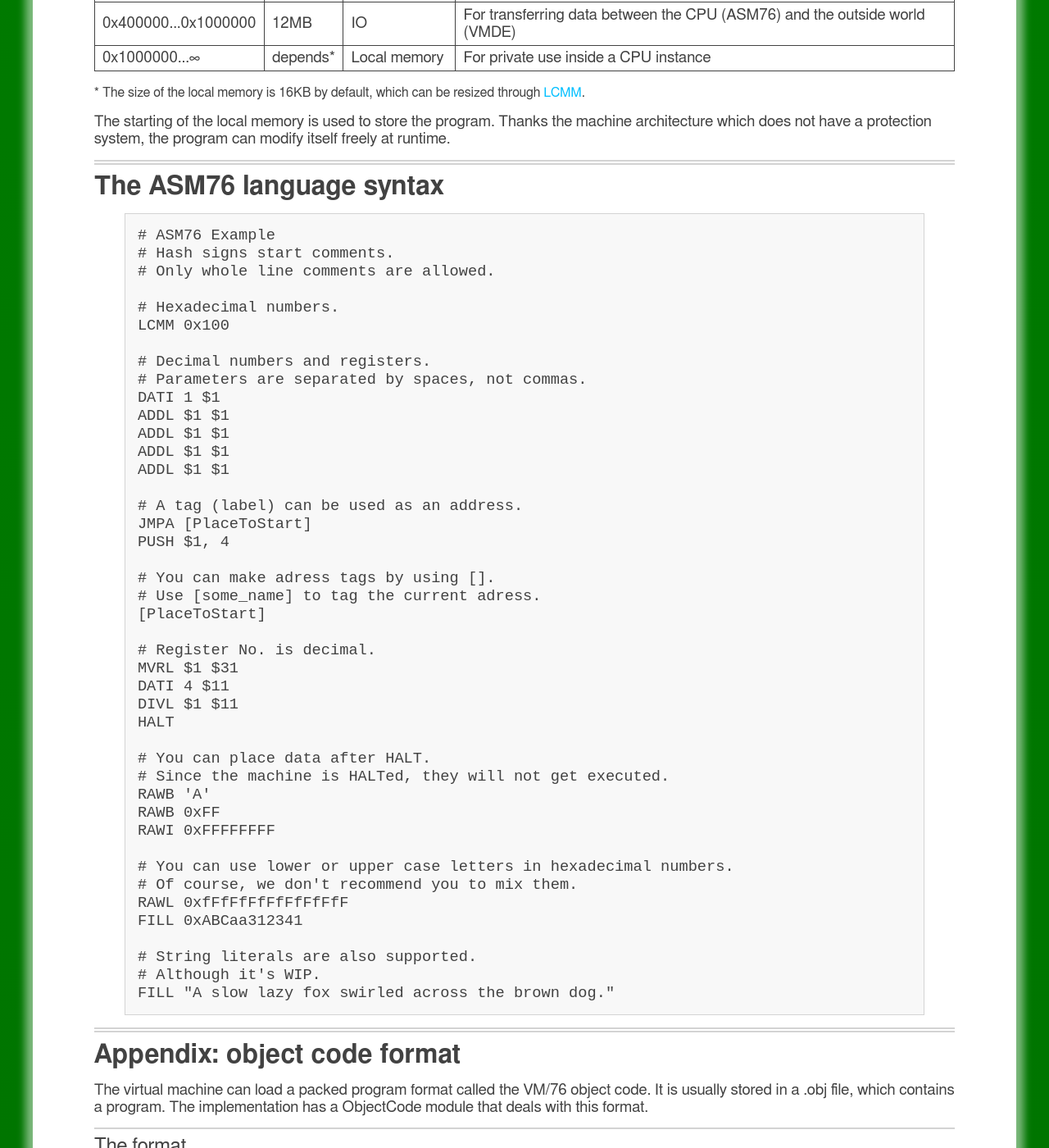
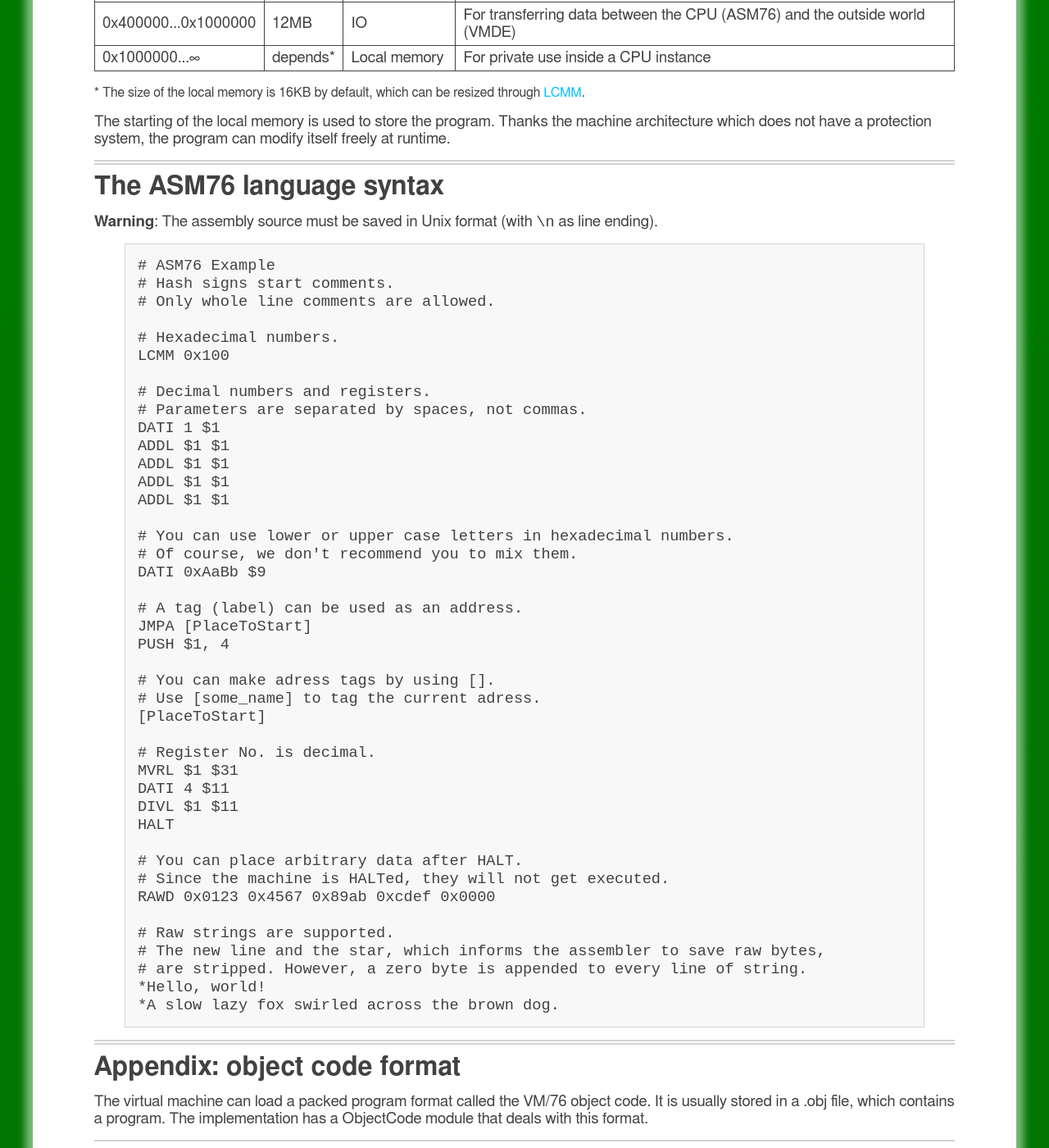
Before and after one commit to IcebergThings/ASM76, a Jekyll site: the page built from docs/asm76-spec.md, in a window 1280 px wide and 1400 px high, scrolled down 2084 px. Shown: the whole window at 82% size. Built offline with Jekyll 4.4.1, drawn with Linux system fonts in a browser that asks for light colours.

Commit message:
Update the specification

````diff
--- a/docs/asm76-spec.md
+++ b/docs/asm76-spec.md
@@ -113,6 +113,8 @@ The starting of the local memory is used to store the program. Thanks the machin
 The ASM76 language syntax
 -------------------------
 
+**Warning**: The assembly source must be saved in Unix format (with `\n` as line ending).
+
 ```asm
 # ASM76 Example
 # Hash signs start comments.
@@ -129,6 +131,10 @@ ADDL $1 $1
 ADDL $1 $1
 ADDL $1 $1
 
+# You can use lower or upper case letters in hexadecimal numbers.
+# Of course, we don't recommend you to mix them.
+DATI 0xAaBb $9
+
 # A tag (label) can be used as an address.
 JMPA [PlaceToStart]
 PUSH $1, 4
@@ -143,20 +149,15 @@ DATI 4 $11
 DIVL $1 $11
 HALT
 
-# You can place data after HALT.
+# You can place arbitrary data after HALT.
 # Since the machine is HALTed, they will not get executed.
-RAWB 'A'
-RAWB 0xFF
-RAWI 0xFFFFFFFF
+RAWD 0x0123 0x4567 0x89ab 0xcdef 0x0000
 
-# You can use lower or upper case letters in hexadecimal numbers.
-# Of course, we don't recommend you to mix them.
-RAWL 0xfFfFfFfFfFfFfFfF
-FILL 0xABCaa312341
-
-# String literals are also supported.
-# Although it's WIP.
-FILL "A slow lazy fox swirled across the brown dog."
+# Raw strings are supported.
+# The new line and the star, which informs the assembler to save raw bytes,
+# are stripped. However, a zero byte is appended to every line of string.
+*Hello, world!
+*A slow lazy fox swirled across the brown dog.
 ```
 
 Appendix: object code format
````
